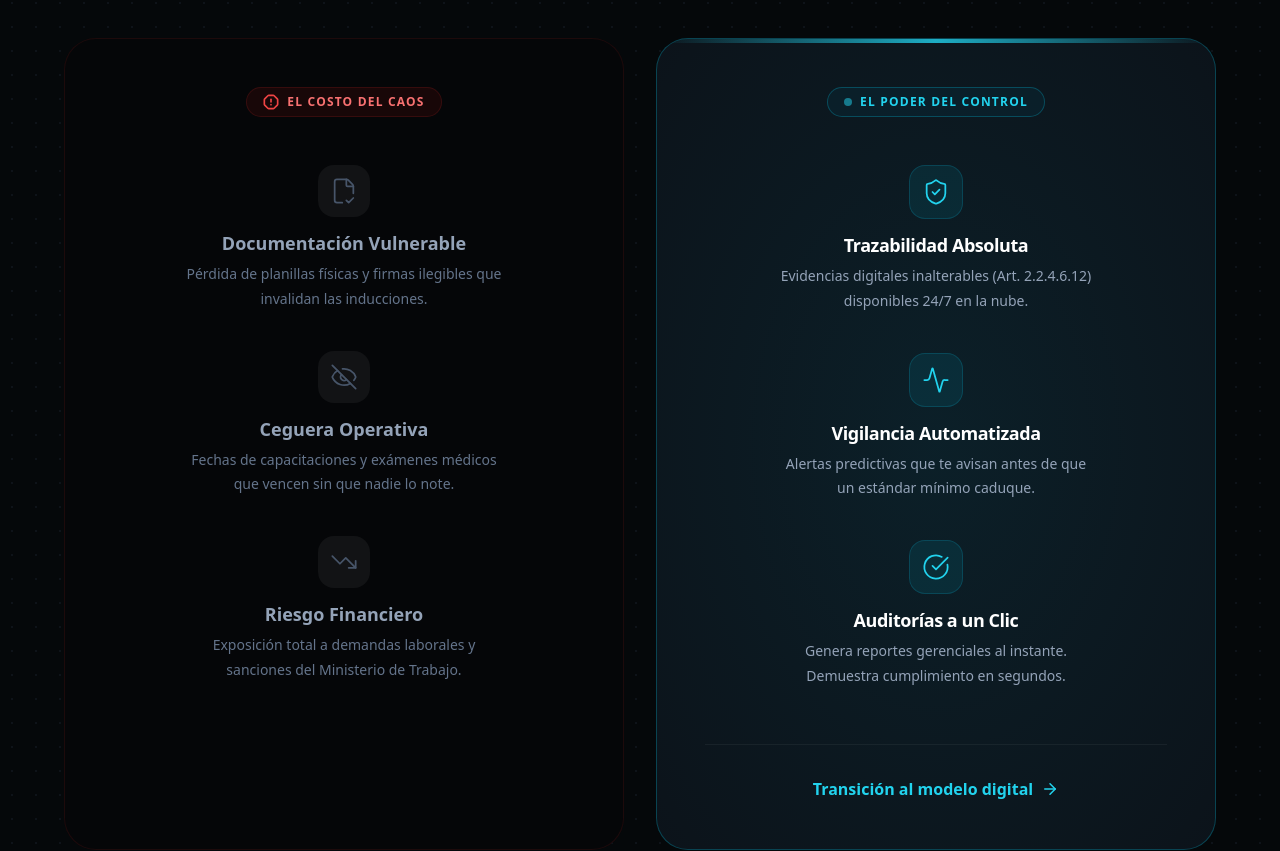
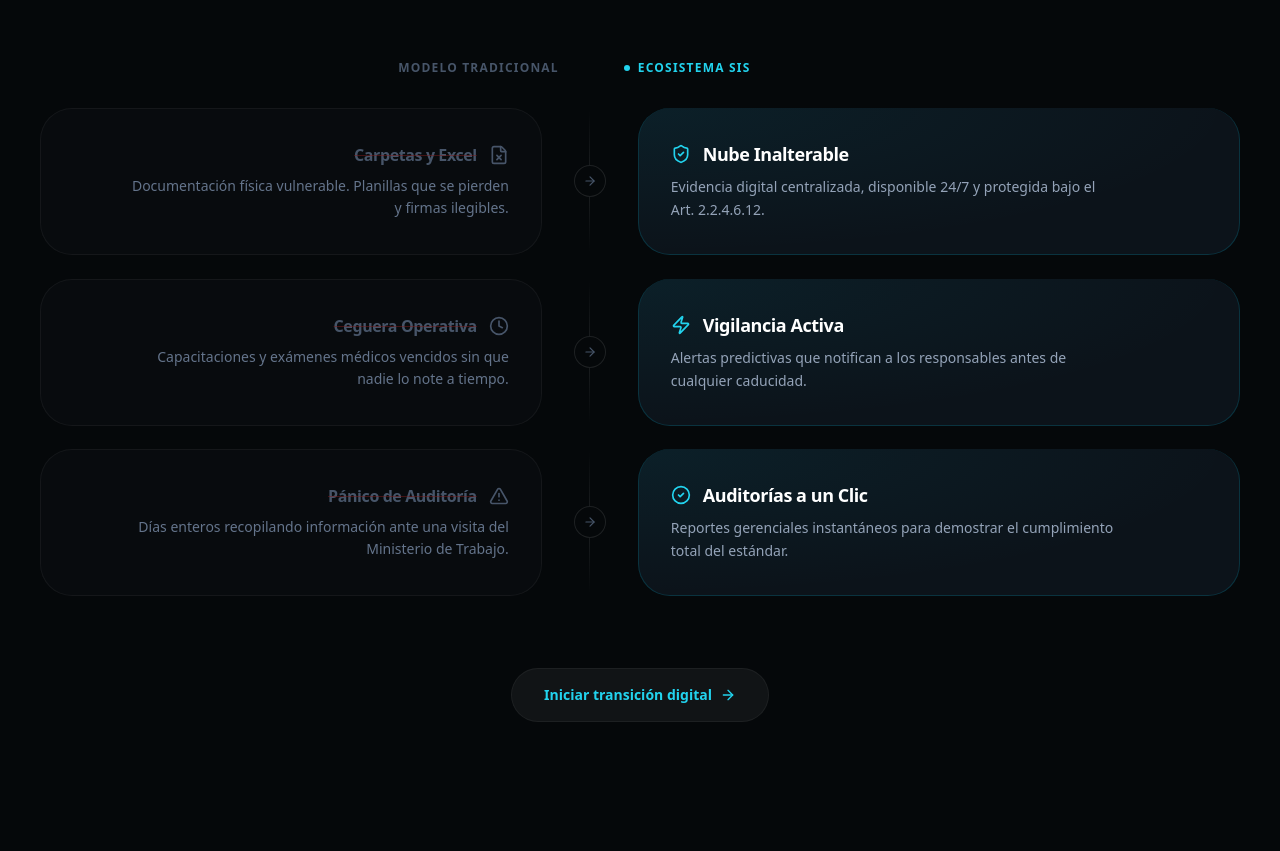
Before and after one commit to integralsst/SIS_CLIENT, a React (Vite) app: page / in a window 1280 px wide. Shown: the part 1257-2108 px from the top of the page. Built offline with nearby package versions, Linux system fonts and the light colour scheme.

Commit message:
upgrade comaprison5

```diff
--- a/src/features/landing/components/Comparison.tsx
+++ b/src/features/landing/components/Comparison.tsx
@@ -1,144 +1,137 @@
+// src/features/landing/components/Comparison.tsx
 import { motion } from 'framer-motion';
-import { AlertOctagon, CheckCircle, ArrowRight, EyeOff, TrendingDown, ShieldCheck, Activity, FileCheck2 } from 'lucide-react';
+import { ArrowRight, FileX, ShieldCheck, Clock, Zap, AlertTriangle, CheckCircle2 } from 'lucide-react';
+
+const comparisonData = [
+  {
+    iconPast: <FileX size={20} />,
+    titlePast: "Carpetas y Excel",
+    descPast: "Documentación física vulnerable. Planillas que se pierden y firmas ilegibles.",
+    iconFuture: <ShieldCheck size={20} />,
+    titleFuture: "Nube Inalterable",
+    descFuture: "Evidencia digital centralizada, disponible 24/7 y protegida bajo el Art. 2.2.4.6.12.",
+  },
+  {
+    iconPast: <Clock size={20} />,
+    titlePast: "Ceguera Operativa",
+    descPast: "Capacitaciones y exámenes médicos vencidos sin que nadie lo note a tiempo.",
+    iconFuture: <Zap size={20} />,
+    titleFuture: "Vigilancia Activa",
+    descFuture: "Alertas predictivas que notifican a los responsables antes de cualquier caducidad.",
+  },
+  {
+    iconPast: <AlertTriangle size={20} />,
+    titlePast: "Pánico de Auditoría",
+    descPast: "Días enteros recopilando información ante una visita del Ministerio de Trabajo.",
+    iconFuture: <CheckCircle2 size={20} />,
+    titleFuture: "Auditorías a un Clic",
+    descFuture: "Reportes gerenciales instantáneos para demostrar el cumplimiento total del estándar.",
+  }
+];
 
 export default function Comparison() {
   return (
-    <section id="how" className="py-24 md:py-32 px-0 md:px-6 w-full max-w-[1200px] mx-auto overflow-hidden">
+    // FIX: Se agregó bg-[#05080a] al contenedor raíz para bloquear cualquier SVG o elemento filtrado desde el Hero.
+    // También se agregó relative y z-10 para asegurar que este componente pinte POR ENCIMA de cualquier residuo visual.
+    <section id="how" className="relative z-10 bg-[#05080a] pt-32 pb-24 md:pt-40 md:pb-32 px-6 w-full mx-auto">
 
+      <div className="max-w-[1200px] mx-auto w-full">
+        {/* HEADER DE LA SECCIÓN */}
         <motion.div
           initial={{ opacity: 0, y: 20 }}
           whileInView={{ opacity: 1, y: 0 }}
           viewport={{ once: true, amount: 0.1 }}
           transition={{ duration: 0.6, ease: [0.16, 1, 0.3, 1] }}
           style={{ willChange: "opacity, transform" }}
-        className="text-center mb-16 md:mb-28 px-6"
+          className="text-center mb-20 md:mb-28"
         >
-        <h2 className="text-4xl sm:text-5xl md:text-7xl lg:text-8xl font-bold text-white tracking-tighter leading-[1.1] md:leading-[1.05] mb-6 max-w-5xl mx-auto">
-          Tu tranquilidad no <br className="hidden md:block" />
-          <span className="text-slate-700">pertenece a un Excel.</span>
+          <div className="inline-flex items-center justify-center gap-2 px-4 py-1.5 rounded-full border border-white/5 bg-white-[0.02] text-slate-400 text-[11px] uppercase tracking-[0.2em] font-semibold mb-6">
+            Evolución Operativa
+          </div>
+          <h2 className="text-4xl sm:text-5xl md:text-7xl font-bold text-white tracking-tighter leading-[1.1] mb-6 max-w-4xl mx-auto">
+            Abandona la Edad de Piedra <br className="hidden md:block" />
+            <span className="text-slate-700">del SG-SST.</span>
           </h2>
-        <p className="text-base sm:text-lg md:text-xl lg:text-2xl text-slate-400/90 font-medium leading-relaxed tracking-tight max-w-2xl mx-auto">
-          El SG-SST es una obligación legal crítica. Dejarlo en manos de carpetas físicas es jugar con el futuro de tu empresa.
-        </p>
         </motion.div>
 
-      {/* CONTENEDOR HÍBRIDO: Carrusel CSS Scroll Snap en Móvil / Grid en Desktop */}
-      <div className="flex overflow-x-auto snap-x snap-mandatory md:grid md:grid-cols-2 gap-6 md:gap-8 items-stretch px-6 md:px-0 pb-8 [&::-webkit-scrollbar]:hidden [-ms-overflow-style:none] [scrollbar-width:none]">
+        {/* MATRIZ COMPARATIVA */}
+        <div className="flex flex-col gap-4 md:gap-6">
 
-        {/* === EL PASADO (El problema) === */}
-        <motion.div
-          initial={{ opacity: 0, scale: 0.98 }}
-          whileInView={{ opacity: 1, scale: 1 }}
-          viewport={{ once: true, amount: 0.1 }}
-          transition={{ duration: 0.5, ease: "easeOut" }}
-          style={{ willChange: "opacity, transform" }}
-          // SNAP CENTER para carrusel móvil
-          className="min-w-[85vw] md:min-w-0 snap-center shrink-0 p-8 md:p-12 rounded-[2rem] bg-[#050608] border border-red-900/20 flex flex-col justify-between group"
-        >
-          <div className="flex flex-col items-center text-center">
-            <div className="inline-flex items-center justify-center gap-2 mb-12 px-4 py-1.5 rounded-full bg-red-950/30 border border-red-900/30">
-              <AlertOctagon size={16} className="text-red-500" strokeWidth={2.5} />
-              <h4 className="text-red-400 font-bold tracking-widest uppercase text-xs">
-                El Costo del Caos
-              </h4>
-            </div>
-
-            {/* Ítems rediseñados en bloques verticales centrados */}
-            <div className="flex flex-col gap-10 text-slate-500 w-full max-w-xs mx-auto">
-              <div className="flex flex-col items-center gap-3">
-                <div className="p-3 rounded-2xl bg-white/5 text-slate-600">
-                  <FileCheck2 size={28} strokeWidth={1.5} />
-                </div>
-                <div>
-                  <span className="block text-slate-400 font-bold text-lg mb-1">Documentación Vulnerable</span>
-                  <span className="text-sm leading-relaxed">Pérdida de planillas físicas y firmas ilegibles que invalidan las inducciones.</span>
+          {/* Cabeceras ocultas en móvil, visibles en desktop para dar contexto */}
+          <div className="hidden md:grid md:grid-cols-[1fr_auto_1.2fr] gap-8 px-8 mb-2">
+            <div className="text-right text-xs font-bold uppercase tracking-widest text-slate-600">Modelo Tradicional</div>
+            <div className="w-px" /> {/* Espaciador del divisor */}
+            <div className="text-left text-xs font-bold uppercase tracking-widest text-cyan-400 flex items-center gap-2">
+              <div className="w-1.5 h-1.5 rounded-full bg-cyan-400 animate-pulse" /> Ecosistema SIS
             </div>
           </div>
 
-              <div className="flex flex-col items-center gap-3">
-                <div className="p-3 rounded-2xl bg-white/5 text-slate-600">
-                  <EyeOff size={28} strokeWidth={1.5} />
+          {comparisonData.map((row, index) => (
+            <motion.div
+              key={index}
+              initial={{ opacity: 0, y: 15 }}
+              whileInView={{ opacity: 1, y: 0 }}
+              viewport={{ once: true, amount: 0.2 }}
+              transition={{ duration: 0.5, delay: index * 0.1, ease: "easeOut" }}
+              style={{ willChange: "opacity, transform" }}
+              // Contenedor de fila: Stack en móvil, Grid asimétrico en Desktop
+              className="group flex flex-col md:grid md:grid-cols-[1fr_auto_1.2fr] gap-0 md:gap-8 bg-[#0c1015] md:bg-transparent rounded-2xl md:rounded-none overflow-hidden md:overflow-visible border border-white/5 md:border-none"
+            >
+
+              {/* IZQUIERDA (El Problema) */}
+              <div className="flex flex-col justify-center p-6 md:p-8 md:text-right md:bg-[#080b0e] md:rounded-[2rem] md:border md:border-white/5 transition-colors group-hover:border-red-900/10">
+                <div className="flex items-center md:justify-end gap-3 mb-2 text-slate-600">
+                  <div className="md:order-2">{row.iconPast}</div>
+                  <h4 className="font-bold text-sm md:text-base tracking-tight line-through decoration-red-900/50">
+                    {row.titlePast}
+                  </h4>
                 </div>
-                <div>
-                  <span className="block text-slate-400 font-bold text-lg mb-1">Ceguera Operativa</span>
-                  <span className="text-sm leading-relaxed">Fechas de capacitaciones y exámenes médicos que vencen sin que nadie lo note.</span>
+                <p className="text-slate-500 text-sm leading-relaxed max-w-sm md:ml-auto">
+                  {row.descPast}
+                </p>
+              </div>
+
+              {/* DIVISOR CENTRAL */}
+              <div className="hidden md:flex flex-col items-center justify-center relative">
+                <div className="absolute top-0 bottom-0 w-px bg-gradient-to-b from-transparent via-white/10 to-transparent" />
+                <div className="w-8 h-8 rounded-full bg-[#05080a] border border-white/10 flex items-center justify-center relative z-10 text-slate-600 group-hover:text-cyan-500 group-hover:border-cyan-500/30 transition-colors duration-500">
+                  <ArrowRight size={14} />
                 </div>
               </div>
 
-              <div className="flex flex-col items-center gap-3">
-                <div className="p-3 rounded-2xl bg-white/5 text-slate-600">
-                  <TrendingDown size={28} strokeWidth={1.5} />
+              {/* DERECHA (La Solución) */}
+              <div className="flex flex-col justify-center p-6 md:p-8 bg-cyan-950/10 md:bg-[#0c131a] border-t border-white/5 md:border-t-0 md:border md:border-cyan-500/20 md:rounded-[2rem] relative overflow-hidden transition-all duration-500 group-hover:shadow-[0_0_40px_-15px_rgba(6,182,212,0.15)] group-hover:border-cyan-500/40">
+                <div className="absolute top-0 left-0 w-full h-full bg-[radial-gradient(ellipse_at_top_left,_rgba(6,182,212,0.08)_0%,_transparent_70%)] pointer-events-none" />
+
+                <div className="relative z-10 flex items-center gap-3 mb-2 text-cyan-400">
+                  {row.iconFuture}
+                  <h4 className="font-bold text-base md:text-lg tracking-tight text-white">
+                    {row.titleFuture}
+                  </h4>
                 </div>
-                <div>
-                  <span className="block text-slate-400 font-bold text-lg mb-1">Riesgo Financiero</span>
-                  <span className="text-sm leading-relaxed">Exposición total a demandas laborales y sanciones del Ministerio de Trabajo.</span>
+                <p className="relative z-10 text-slate-400 text-sm leading-relaxed max-w-md">
+                  {row.descFuture}
+                </p>
               </div>
-              </div>
-            </div>
-          </div>
+
+            </motion.div>
+          ))}
+
+          {/* CTA INFERIOR */}
+          <motion.div
+            initial={{ opacity: 0 }}
+            whileInView={{ opacity: 1 }}
+            viewport={{ once: true }}
+            transition={{ duration: 0.5, delay: 0.4 }}
+            className="mt-12 flex justify-center w-full relative z-10"
+          >
+            <a href="#diagnostico" className="group inline-flex items-center gap-2 px-8 py-4 bg-white/5 rounded-full text-cyan-400 font-bold text-sm hover:bg-white/10 transition-colors border border-white/5 hover:border-cyan-500/30">
+              Iniciar transición digital
+              <ArrowRight size={16} className="transition-transform group-hover:translate-x-1" />
+            </a>
           </motion.div>
 
-        {/* === EL FUTURO (La Solución) === */}
-        <motion.div
-          initial={{ opacity: 0, scale: 0.98 }}
-          whileInView={{ opacity: 1, scale: 1 }}
-          viewport={{ once: true, amount: 0.1 }}
-          transition={{ duration: 0.5, ease: "easeOut", delay: 0.1 }}
-          style={{ willChange: "opacity, transform" }}
-          className="relative min-w-[85vw] md:min-w-0 snap-center shrink-0 p-8 md:p-12 rounded-[2rem] bg-[#0c131a] border border-cyan-500/30 flex flex-col justify-between isolate overflow-hidden"
-        >
-          <div className="absolute top-[-50%] left-[-50%] w-[200%] h-[200%] bg-[radial-gradient(ellipse_at_center,_rgba(6,182,212,0.08)_0%,_transparent_50%)] pointer-events-none -z-10" />
-          <div className="absolute top-0 inset-x-0 h-1 bg-gradient-to-r from-transparent via-cyan-400 to-transparent opacity-80" />
-
-          <div className="flex flex-col items-center text-center">
-            <div className="inline-flex items-center justify-center gap-2 mb-12 px-4 py-1.5 rounded-full bg-cyan-950/30 border border-cyan-500/30">
-              <div className="w-2 h-2 rounded-full bg-cyan-400 animate-pulse" />
-              <h4 className="text-cyan-400 font-bold tracking-widest uppercase text-xs">
-                El Poder del Control
-              </h4>
         </div>
-
-            <div className="flex flex-col gap-10 text-slate-200 w-full max-w-xs mx-auto">
-              <div className="flex flex-col items-center gap-3">
-                <div className="p-3 rounded-2xl bg-cyan-500/10 text-cyan-400 border border-cyan-500/20">
-                  <ShieldCheck size={28} strokeWidth={1.5} />
-                </div>
-                <div>
-                  <span className="block text-white font-bold text-lg mb-1 tracking-tight">Trazabilidad Absoluta</span>
-                  <span className="text-sm text-slate-400 leading-relaxed">Evidencias digitales inalterables (Art. 2.2.4.6.12) disponibles 24/7 en la nube.</span>
-                </div>
-              </div>
-
-              <div className="flex flex-col items-center gap-3">
-                <div className="p-3 rounded-2xl bg-cyan-500/10 text-cyan-400 border border-cyan-500/20">
-                  <Activity size={28} strokeWidth={1.5} />
-                </div>
-                <div>
-                  <span className="block text-white font-bold text-lg mb-1 tracking-tight">Vigilancia Automatizada</span>
-                  <span className="text-sm text-slate-400 leading-relaxed">Alertas predictivas que te avisan antes de que un estándar mínimo caduque.</span>
-                </div>
-              </div>
-
-              <div className="flex flex-col items-center gap-3">
-                <div className="p-3 rounded-2xl bg-cyan-500/10 text-cyan-400 border border-cyan-500/20">
-                  <CheckCircle size={28} strokeWidth={1.5} />
-                </div>
-                <div>
-                  <span className="block text-white font-bold text-lg mb-1 tracking-tight">Auditorías a un Clic</span>
-                  <span className="text-sm text-slate-400 leading-relaxed">Genera reportes gerenciales al instante. Demuestra cumplimiento en segundos.</span>
-                </div>
-              </div>
-            </div>
-          </div>
-
-          <div className="mt-14 pt-8 border-t border-white/5 flex justify-center w-full">
-            <a href="#diagnostico" className="group inline-flex items-center gap-2 text-cyan-400 font-bold text-sm md:text-base hover:text-cyan-300 transition-colors">
-              Transición al modelo digital
-              <ArrowRight size={18} className="transition-transform group-hover:translate-x-1" />
-            </a>
-          </div>
-        </motion.div>
-
       </div>
     </section>
   );
```
Also changed, not shown: src/features/landing/components/Hero.tsx (+6 -5 lines). Lines whose indentation alone changed are shown as unchanged.
